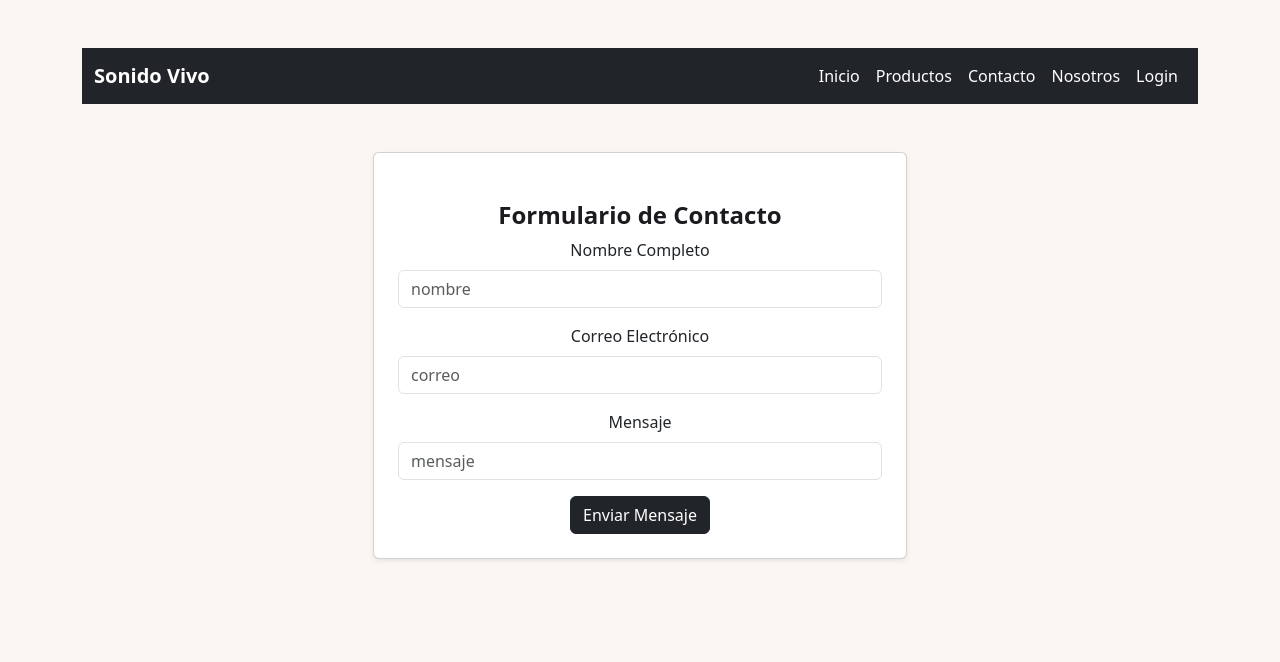
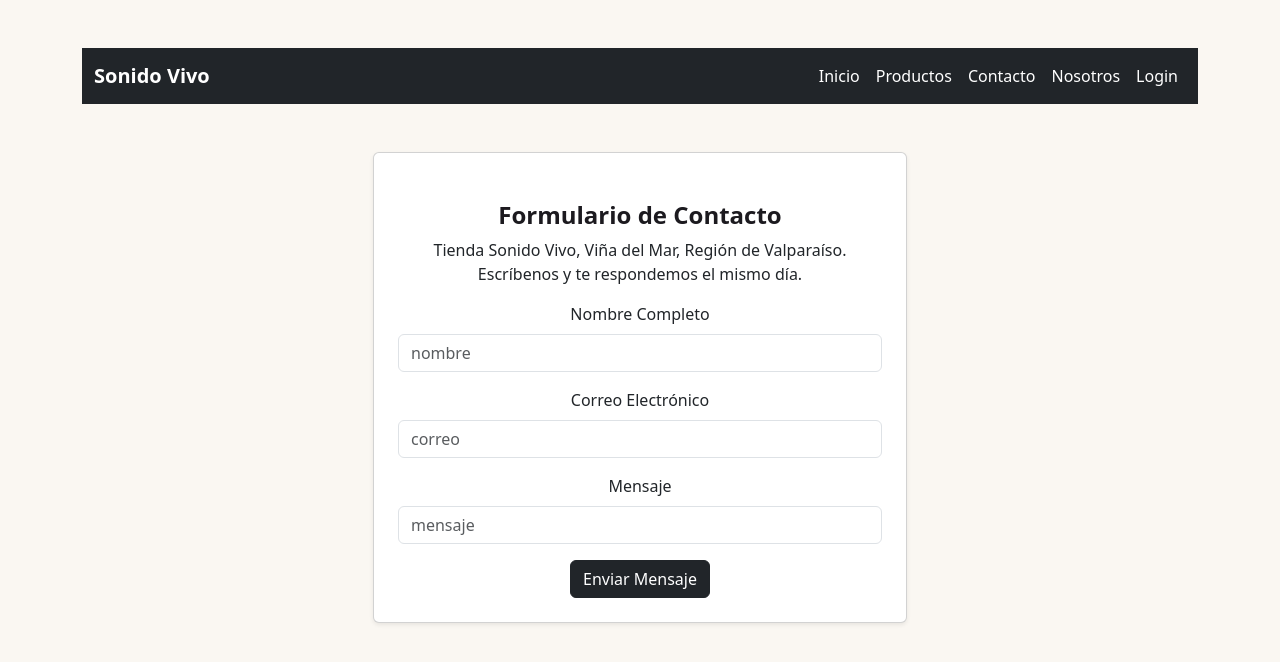
Before and after one commit to SYST3M644/SONIDO_VIVO_PROJECTO, a React (Vite) app: page /contacto in a window 1280 px wide. Shown: the top 662 px of the page. Built offline with nearby package versions, Linux system fonts and the light colour scheme.

Commit message:
Indicar la ubicacion de la tienda en el formulario

```diff
--- a/src/paginas/Contacto.tsx
+++ b/src/paginas/Contacto.tsx
@@ -8,6 +8,11 @@ function Contacto(){
                     <div className="card shadow-sm p-4">
                         <h2 className="mt-4">Formulario de Contacto</h2>
 
+                        <p>
+                            Tienda Sonido Vivo, Viña del Mar, Región de Valparaíso.
+                            Escríbenos y te respondemos el mismo día.
+                        </p>
+
                         <FormularioContacto />
                     </div>
                 </div>
```
